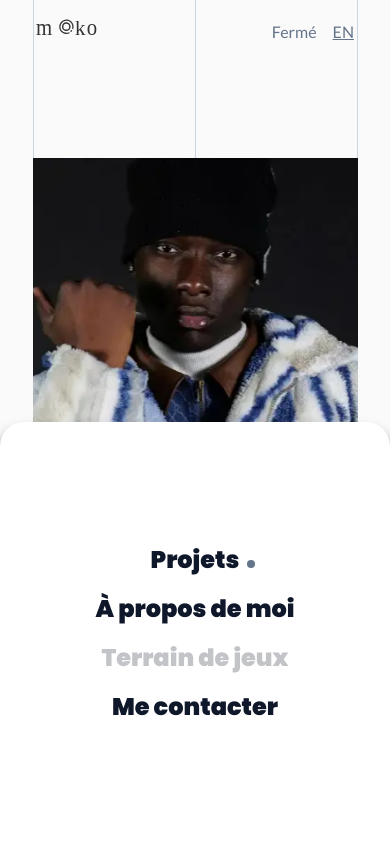
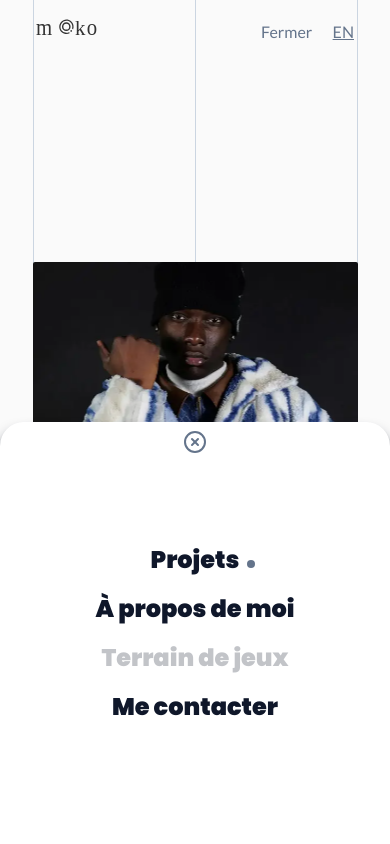
Before and after one commit to Moko-ln/myportfoliov2, a Next.js app: page /experiences in a window 390 px wide. Both pictures are taken after a click on the button "Menu". Shown: the top 844 px of the page. Built offline with nearby package versions, Linux system fonts and the light colour scheme.

Commit message:
Add close button when open burger is true | udpate project card image

```diff
--- a/src/app/[lang]/layout.tsx
+++ b/src/app/[lang]/layout.tsx
@@ -41,7 +41,7 @@ export default function RootLayout({
 
   return (
     <html lang={lang} dir={lang === "fr" ? "ltr" : "ltr"}>
-      <body className={`flex flex-col ${lato.className} items-center overflow-hidden`}>
+      <body className={`flex flex-col ${lato.className} items-center`}>
           <LangProvider lang={lang}>
             <DictionaryProvider>
               <Header />
--- a/src/app/[lang]/projects/[slug]/page.tsx
+++ b/src/app/[lang]/projects/[slug]/page.tsx
@@ -98,15 +98,15 @@ export default function Page({ params }: { params: { slug: string } }) {
                 <ul className="flex flex-col gap-10">
                     { data?.medias?.map((item:string, index:number) =>
                         <li key={index+1}>
-                            <motion.div className="relative lg:h-[33rem] lg:w-[53rem] md:w-[40rem] md:h-[23rem] h-[15rem] w-[22rem]">
+                            <motion.div className="relative lg:h-[33rem] lg:w-[53rem] md:w-[40rem] md:h-[23rem] h-[15rem] w-[22rem] rounded-sm">
                                 <Image
                                     src={`/uploads/${item}.webp`}
                                     alt={data?.nameproject}
                                     fill
 
-                                    quality={75}
+                                    quality={100}
 
-                                    className="w-full h-full lg:object-cover object-contain"
+                                    className="w-full h-full lg:object-cover object-cover"
                                 />
                             </motion.div>
                         </li>
--- a/src/components/SmoothLenis.tsx
+++ b/src/components/SmoothLenis.tsx
@@ -29,5 +29,5 @@ export const SmoothLenis = ({ children }: { children: React.ReactNode }) => {
     }
   }, []);
 
-  return <main className="z-10 w-full touch-auto relative">{children}</main>;
+  return <main className={` z-10 w-full touch-auto relative overflow-y-auto overflow-x-hidden`}>{children}</main>;
 }
--- a/src/components/header/Burger.tsx
+++ b/src/components/header/Burger.tsx
@@ -1,15 +1,37 @@
 import { useDictionary } from "@/hooks/useDictionary";
 import { useMenu } from "@/hooks/useMenu";
+import { useEffect } from "react";
 
 export const Burger = () => {
-
     const menuContext = useMenu();
-
     const { dictionary } = useDictionary();
 
+    // Texte par défaut en attendant le chargement du dictionnaire
+    const defaultText = menuContext?.open ? "Fermer" : "Menu";
+
+    useEffect(() => {
+        if (menuContext?.open) {
+            document.body.style.overflow = "hidden";
+        } else {
+            document.body.style.overflow = "auto";
+        }
+
+        // Cleanup function
+        return () => {
+            document.body.style.overflow = "auto";
+        };
+    }, [menuContext?.open]);
+
     return (
-        <button className="lg:hidden block text-slate-500" aria-label="Toggle menu" onClick={() => menuContext?.handleMenu()}>
-            { menuContext?.open ? `${dictionary?.button.menu[1]}` : `${dictionary?.button.menu[0]}`}
+        <button
+            className="lg:hidden block text-slate-500 min-w-[60px]"
+            aria-label="Toggle menu"
+            onClick={() => menuContext?.handleMenu()}
+        >
+            {dictionary ?
+                (menuContext?.open ? `${dictionary?.button.menu[1]}` : `${dictionary?.button.menu[0]}`)
+                : defaultText
+            }
         </button>
     );
 };
--- a/src/components/header/Navbar.tsx
+++ b/src/components/header/Navbar.tsx
@@ -4,6 +4,7 @@ import { AnimatePresence, motion } from "framer-motion";
 import { useDictionary } from "@/hooks/useDictionary";
 import { usePathname } from "next/navigation";
 import { useMenu } from "@/hooks/useMenu";
+import { FiXCircle } from "react-icons/fi";
 
 export const Navbar = () => {
     const { dictionary } = useDictionary();
@@ -75,6 +76,8 @@ export const Navbar = () => {
                         transition={{ type: "spring", stiffness: 300, damping: 30 }}
                         className="lg:hidden shadow-lg shadow-slate-900 flex items-center justify-center bg-white fixed bottom-0 w-full left-0 h-[50vh] rounded-t-3xl"
                     >
+
+                        <button onClick={handleCloseMenu} className="absolute top-2 text-2xl text-slate-500"><FiXCircle /></button>
                         <ul className="flex flex-col items-center gap-4 w-full">
                             { dictionary?.navbar?.map( (item:any) =>
                                 (currentPath === item.link || (isRoot && item.link === '/')) ? (
--- a/src/features/works/Work.tsx
+++ b/src/features/works/Work.tsx
@@ -1,6 +1,5 @@
 import { Container } from "@/components/atoms/Container"
 import { Projectlist } from "./components/organisms/ProjectList"
-import { ScrollDown } from "@/components/atoms/button/Scroll"
 import { Article } from "@/components/atoms/Article"
 
 export const Work = () => {
@@ -10,7 +9,6 @@ export const Work = () => {
             <Container>
                 <Projectlist />
             </Container>
-            {/* <ScrollDown /> */}
         </Article>
     )
 }
--- a/src/features/works/components/atoms/Itemproject.tsx
+++ b/src/features/works/components/atoms/Itemproject.tsx
@@ -38,7 +38,7 @@ export const Itemproject = ({ key, data }: itemProps) => {
         >
             {/* Animation d'entrée */}
             <motion.div
-                className="cursor-pointer relative h-[33rem] w-[55rem] overflow-hidden"
+                className="cursor-pointer relative lg:h-[33rem] lg:w-[55rem] h-[20rem] w-[40rem] overflow-hidden rounded-sm"
                 initial={{ opacity: 0, scale: 0.8 }}
                 animate={{ opacity: 1, scale: 1 }}
                 transition={{ type:"spring", stiffness:200, damping:25, duration: 0.6 }}
@@ -52,8 +52,10 @@ export const Itemproject = ({ key, data }: itemProps) => {
                         src={`/uploads/${data.mainImage}.webp`}
                         alt={data.nameproject}
                         fill
-                        objectFit="cover"
-                        quality={75}
+
+                        quality={100}
+
+                        className="w-full h-full object-cover rounded-sm"
                     />
                 </motion.div>
 
--- a/src/utils/dictionaries/fr.json
+++ b/src/utils/dictionaries/fr.json
@@ -164,7 +164,7 @@
     },
     "button":{
         "work":"Voir le projet",
-        "menu":["Menu", "Fermé"],
+        "menu":["Menu", "Fermer"],
         "scroll":"Défiler vers le bas"
     },
     "playground":{
```
